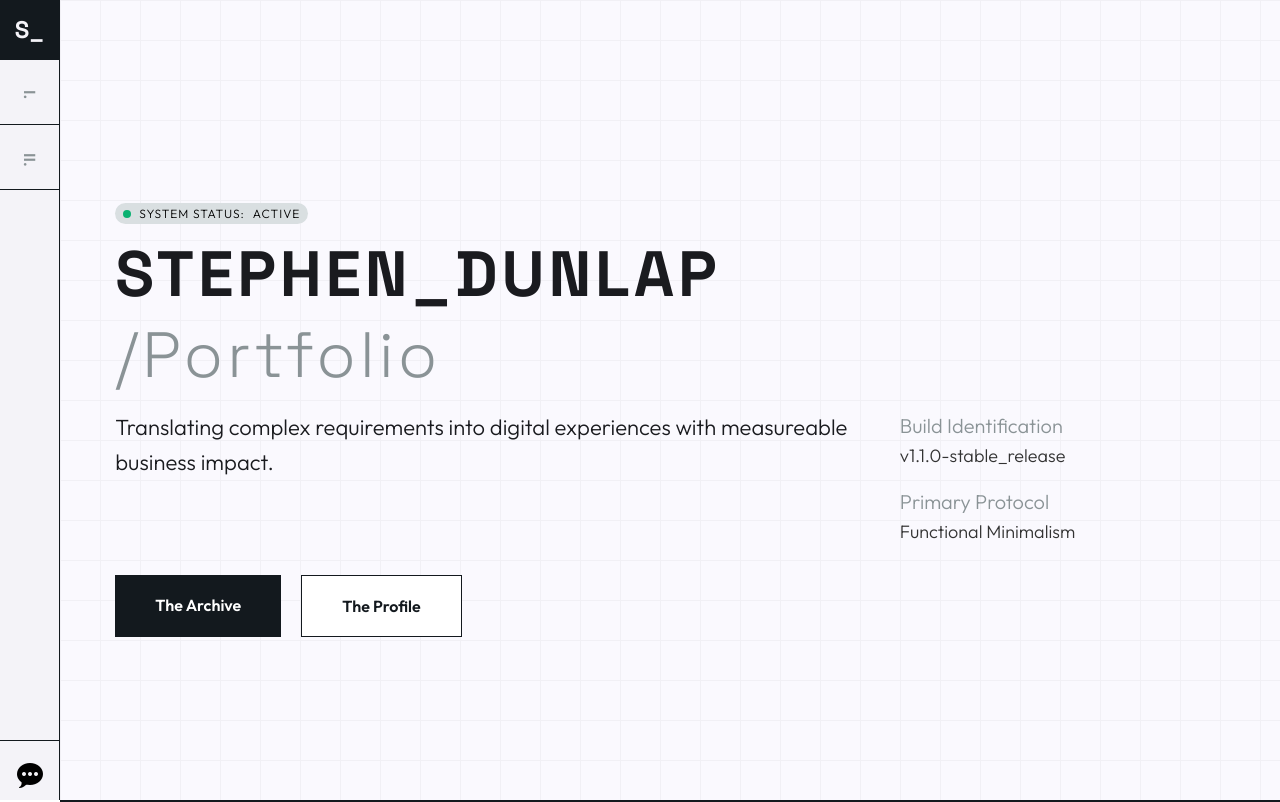
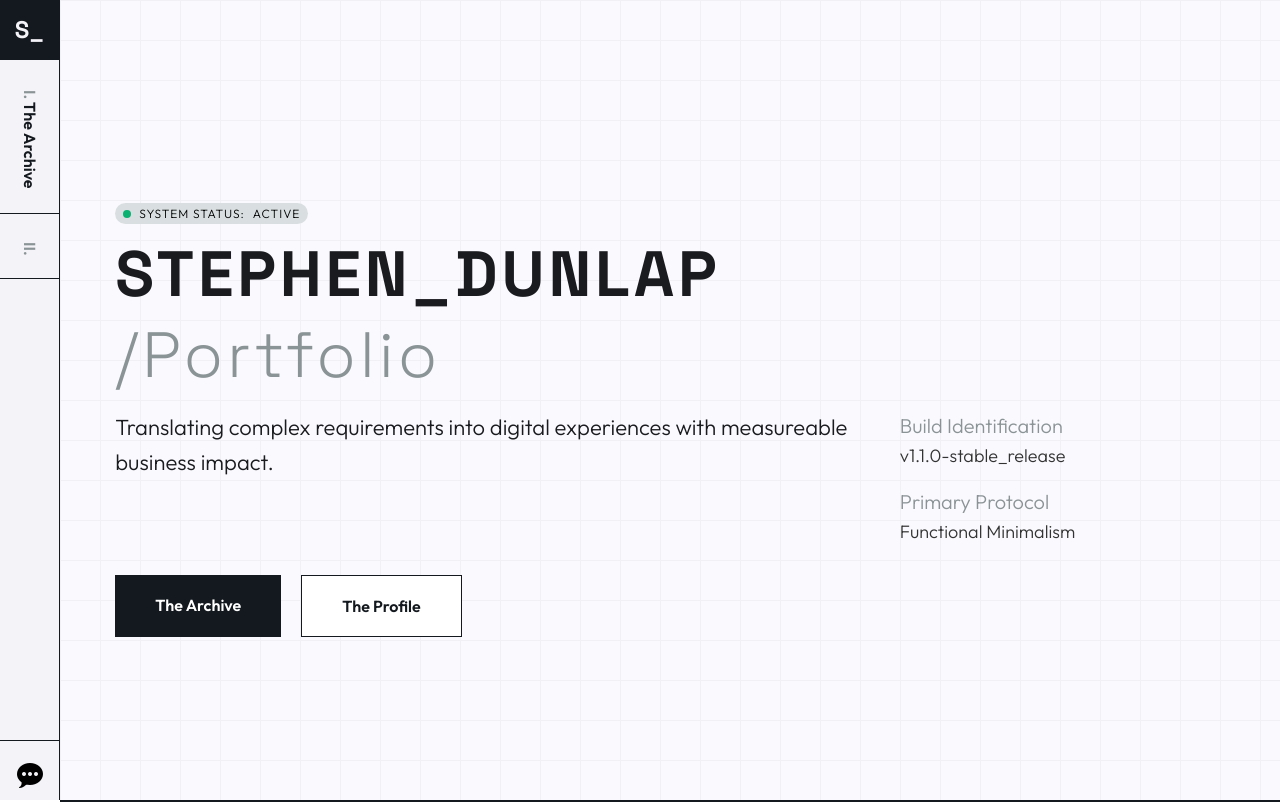
Before and after one commit to Mr-SDunlap/sdunlap-site-main, a plain HTML site: page index.html in a window 1280 px wide. Shown: the top 802 px of the page. Drawn offline with nearby package versions, Linux system fonts and the light colour scheme.

Commit message:
index changes

```diff
--- a/data/projects.json
+++ b/data/projects.json
@@ -121,21 +121,12 @@
       "description": "Enterprise level site search and UI built through collaboration with the Lumen UX team for user-centric design.",
       "button": "Explore",
       "link": "./archive/product-finder.html",
-      "image": "./assets/place-holders/pexels-asphotography-95916.jpg",
+      "image": "./assets/project-images/product-finder/inhand-ipad_product-finder.jpg",
       "number": "Project 03",
       "summary": "Cloud 2.0 Network Evolution translates a fundamental shift in enterprise infrastructure into a clear, visual narrative. As AI workloads and data demand scale beyond the limits of legacy architecture, centralized Cloud 1.0 networks can no longer sustain performance, flexibility, or growth. This infographic communicates why that shift is happening and how distributed, high-capacity, intelligent connectivity defines the next era of infrastructure, making a complex technical transformation accessible to both executive and technical audiences.",
       "ux": "My approach centered on reducing cognitive load while preserving technical credibility. The experience establishes urgency first by highlighting exponential data growth and architectural strain, then transitions into a direct visual comparison between Cloud 1.0 and Cloud 2.0 so viewers can see the transformation before analyzing it. Information is layered progressively, moving from high-level context to supporting projections and finally architectural diagrams, ensuring clarity for decision-makers while maintaining depth for technical stakeholders.",
       "design": "The design emphasizes contrast, hierarchy, and scale to reinforce the narrative of evolution. Centralized versus distributed architectures are positioned as visual opposites, supported by geographic mapping and network diagrams that make infrastructure expansion tangible and intuitive. Key growth metrics act as visual anchors within the scroll, creating rhythm and reinforcing urgency, while the overall visual language remains controlled, technical, and purposeful to communicate authority without overwhelming the viewer.",
       "outcome": "The final piece distilled a complex architectural transition into a fast, shareable format that strengthened Cloud 2.0 thought leadership and aligned business and technical audiences around a shared understanding of network evolution. By clearly articulating why legacy systems fall short and what the future state requires, the infographic positioned the organization as a forward-looking enabler of AI-scale infrastructure and created a strong foundation for deeper strategic engagement."
-    },
-    {
-      "figma": ["Visual Prototyping", ".s-fimga"],
-      "HTML": ["Markup Language", ".s-html"],
-      "CSS": ["Styling Language", ".s-css"],
-      "JavaScript": ["Programming Language", ".s-js"],
-      "Adobe After Effects": ["Motion Graphics & Animation", ".s-aee"],
-      "Adobe Photoshop": ["Raster Graphics Editing", ".s-photo"],
-      "Adobe Illustrator": ["Vector Graphics Design", "s.illustrator"]
     }
   ]
 }
--- a/js/nav.js
+++ b/js/nav.js
@@ -12,6 +12,28 @@
     el.style.height = prev;
     return h;
   };
+  // Radio-style activation: only one nav item open at a time.
+  const ITEMS = [];
+  function setActiveNav(current) {
+    ITEMS.forEach(({ a: link, tl }) => {
+      const isCurrent = link === current;
+      link._isSectionActive = isCurrent;
+      if (isCurrent) {
+        tl.play();
+        link.setAttribute("aria-current", "true");
+      } else {
+        if (!link._isPointerInside && !link._isKeyboardFocused) tl.reverse();
+        link.removeAttribute("aria-current");
+      }
+    });
+  }
+
+  // Decide ScrollTrigger start/end per-section so the span expansion
+  // aligns with current layout (hero, pinned archive, about, dynamic pages).
+    // Single threshold for all sections: open when section top hits 30%.
+  const triggerSettingsFor = (id) => ({ start: "top 30%", end: "bottom 30%" });
+
+
   ANCH.forEach((a) => {
     const s = a.querySelector("span");
     if (!s) return;
@@ -32,9 +54,10 @@
           height: () =>
             (parseInt(getComputedStyle(a).height, 10) || 0) + measure(s),
         },
-        0
+        0,
       )
       .to(s, { height: () => measure(s), opacity: 1 }, 0);
+    ITEMS.push({ a, tl });
     a._isPointerInside = a._isKeyboardFocused = a._isSectionActive = false;
     a.addEventListener("mouseenter", () => {
       a._isPointerInside = true;
@@ -57,31 +80,15 @@
     const id = href.slice(1);
     const target = document.getElementById(id);
     if (!target) return;
+    const cfg = triggerSettingsFor(id);
     ScrollTrigger.create({
       trigger: target,
-      start: "top center",
-      end: "bottom center",
+      start: cfg.start,
+      end: cfg.end,
+      anticipatePin: cfg.anticipatePin || 0,
       invalidateOnRefresh: true,
-      onEnter: () => {
-        a._isSectionActive = true;
-        tl.play();
-        a.setAttribute("aria-current", "true");
-      },
-      onEnterBack: () => {
-        a._isSectionActive = true;
-        tl.play();
-        a.setAttribute("aria-current", "true");
-      },
-      onLeave: () => {
-        a._isSectionActive = false;
-        tl.reverse();
-        a.removeAttribute("aria-current");
-      },
-      onLeaveBack: () => {
-        a._isSectionActive = false;
-        tl.reverse();
-        a.removeAttribute("aria-current");
-      },
+      onEnter: () => setActiveNav(a),
+      onEnterBack: () => setActiveNav(a),
     });
   });
 })();
--- a/style.css
+++ b/style.css
@@ -1018,7 +1018,9 @@ body {
     position: absolute;
     left: 0;
     bottom: 0;
+    width: 100%;
     padding: 20px;
+    background-color: rgba(0, 0, 0, 0.5);
   }
   .project {
     position: relative;
@@ -1475,7 +1477,7 @@ body {
   background-position: center;
   background-size: contain;
   background-repeat: no-repeat;
-  filter: grayscale(1);
+  /* filter: grayscale(1); */
   position: relative;
   transition: all 250ms ease;
   flex: 1;
```
Also changed, not shown: data/toolkit.json (added, +9 -0 lines), assets/main-photo/headshot.JPG, assets/project-images/ai-framework/iphone-16_ai-framework.jpg (added), assets/project-images/product-finder/inhand-ipad_product-finder.jpg (added), 2 other files.
